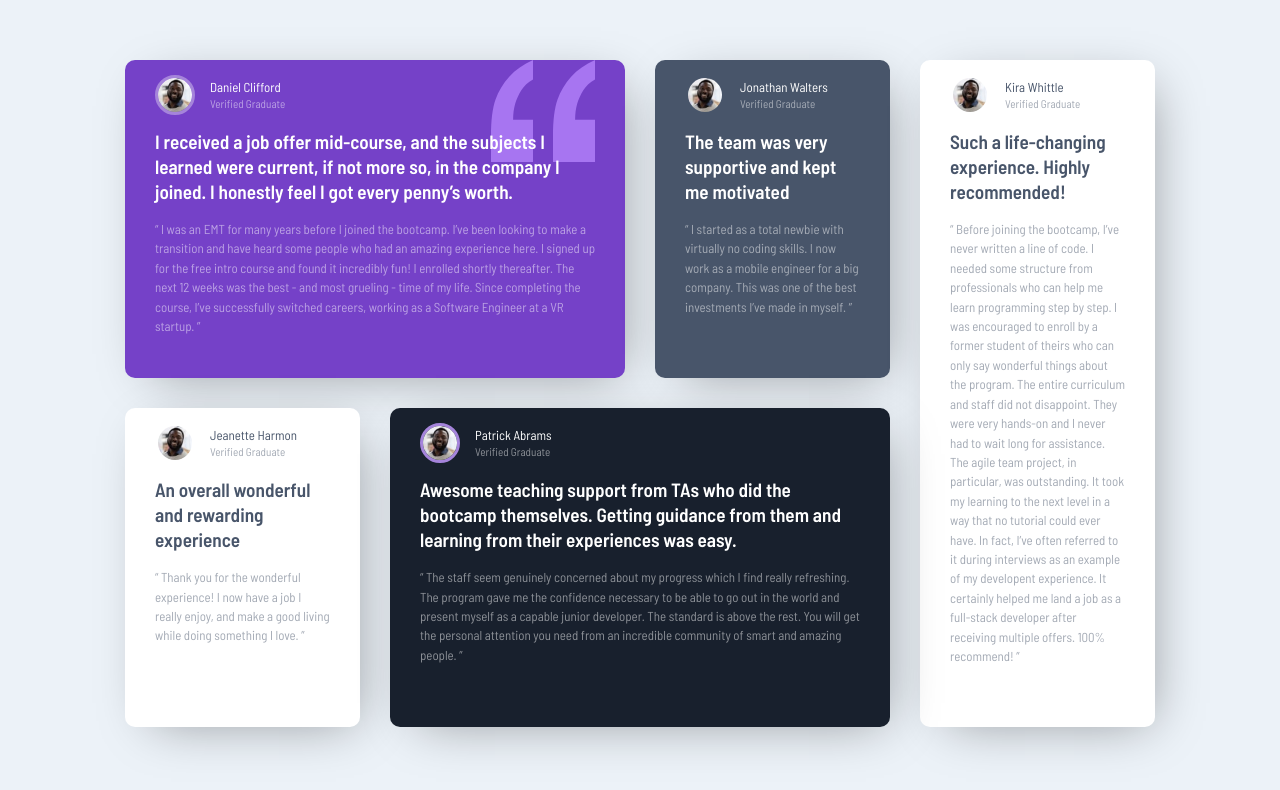
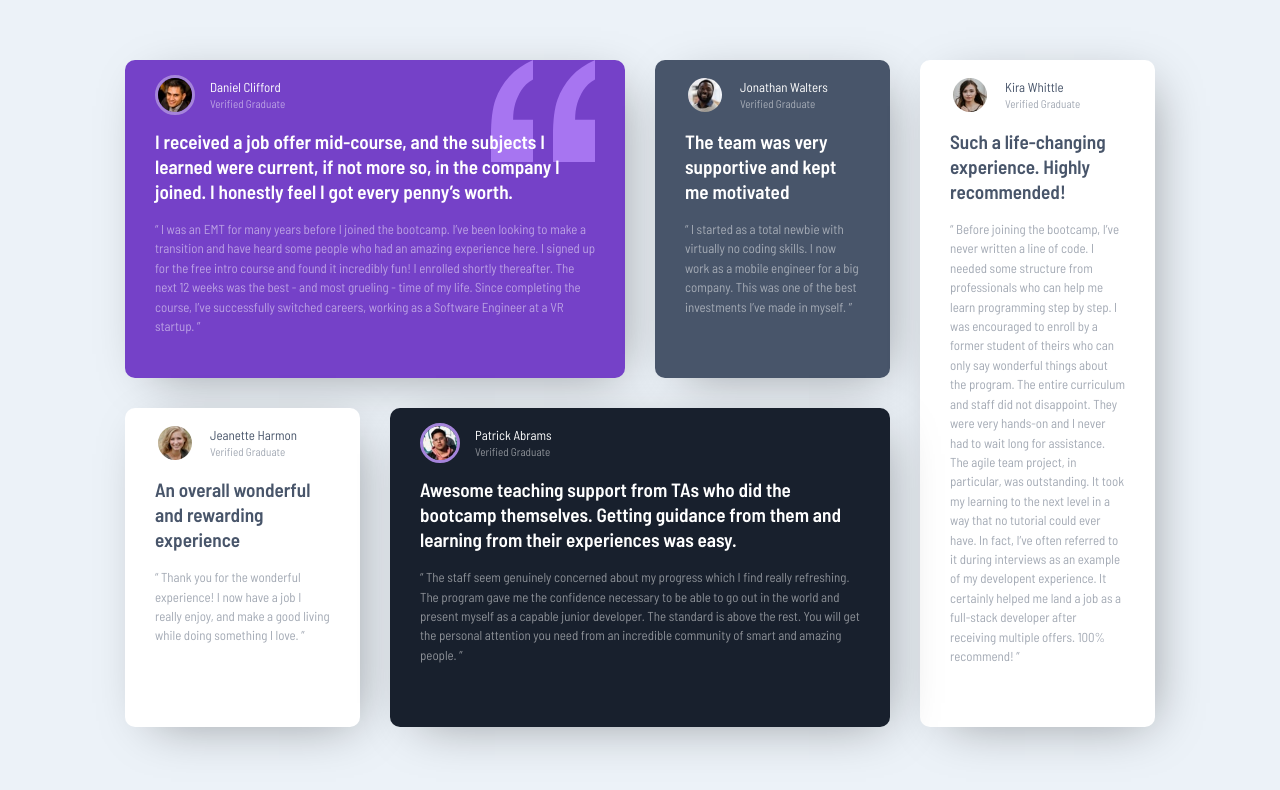
Before and after one commit to arieldelvillar/testimonial-grid-frontendmentor, a plain HTML site: page index.html in a window 1280 px wide. Drawn offline with Linux system fonts and the light colour scheme.

Commit message:
updated placeholder images

```diff
--- a/index.html
+++ b/index.html
@@ -23,7 +23,7 @@
             <img src="https://raw.githubusercontent.com/arieldelvillar/testimonial-grid-frontendmentor/9680c7448cc7af71f2efa9b003a837df98f6ed65/images/bg-pattern-quotation.svg" alt="quotes" class="quotes">
 
             <div class="person">
-                <img class="person-img" src="https://github.com/arieldelvillar/testimonial-grid-frontendmentor/blob/main/images/image-jonathan.jpg?raw=true" alt="Daniel Clifford" />
+                <img class="person-img" src="https://github.com/arieldelvillar/testimonial-grid-frontendmentor/blob/main/images/image-daniel.jpg?raw=true" alt="Daniel Clifford" />
                 <p class="person-name">Daniel Clifford<br><span class="sub-name">Verified Graduate</span></p>
             </div>
             <p class="testimonial-highlight">I received a job offer mid-course, and the subjects I learned were current, if not more so, in the company I joined. I honestly feel I got every penny’s worth.</p>
@@ -47,7 +47,7 @@
 
         <div class="testimonial-item white">
             <div class="person">
-                <img class="person-img" src="https://github.com/arieldelvillar/testimonial-grid-frontendmentor/blob/main/images/image-jonathan.jpg?raw=true" alt="Jeanette Harmon" />
+                <img class="person-img" src="https://github.com/arieldelvillar/testimonial-grid-frontendmentor/blob/main/images/image-jeanette.jpg?raw=true" alt="Jeanette Harmon" />
                 <p class="person-name">Jeanette Harmon<br><span class="sub-name">Verified Graduate</span></p>
             </div>
             <p class="testimonial-highlight">An overall wonderful and rewarding experience</p>
@@ -57,7 +57,7 @@
 
         <div class="testimonial-item black">
             <div class="person">
-                <img class="person-img" src="https://github.com/arieldelvillar/testimonial-grid-frontendmentor/blob/main/images/image-jonathan.jpg?raw=true" alt="Patrick Abrams" />
+                <img class="person-img" src="https://github.com/arieldelvillar/testimonial-grid-frontendmentor/blob/main/images/image-patrick.jpg?raw=true" alt="Patrick Abrams" />
                 <p class="person-name">Patrick Abrams<br><span class="sub-name">Verified Graduate</span></p>
             </div>
             <p class="testimonial-highlight">Awesome teaching support from TAs who did the bootcamp themselves. Getting guidance from them and
@@ -71,7 +71,7 @@
 
         <div class="testimonial-item white kira">
             <div class="person">
-                <img class="person-img" src="https://github.com/arieldelvillar/testimonial-grid-frontendmentor/blob/main/images/image-jonathan.jpg?raw=true" alt="Kira Whittle" />
+                <img class="person-img" src="https://github.com/arieldelvillar/testimonial-grid-frontendmentor/blob/main/images/image-kira.jpg?raw=true" alt="Kira Whittle" />
                 <p class="person-name">Kira Whittle<br><span class="sub-name">Verified Graduate</span></p>
             </div>
             <p class="testimonial-highlight">Such a life-changing experience. Highly recommended!</p>
```
